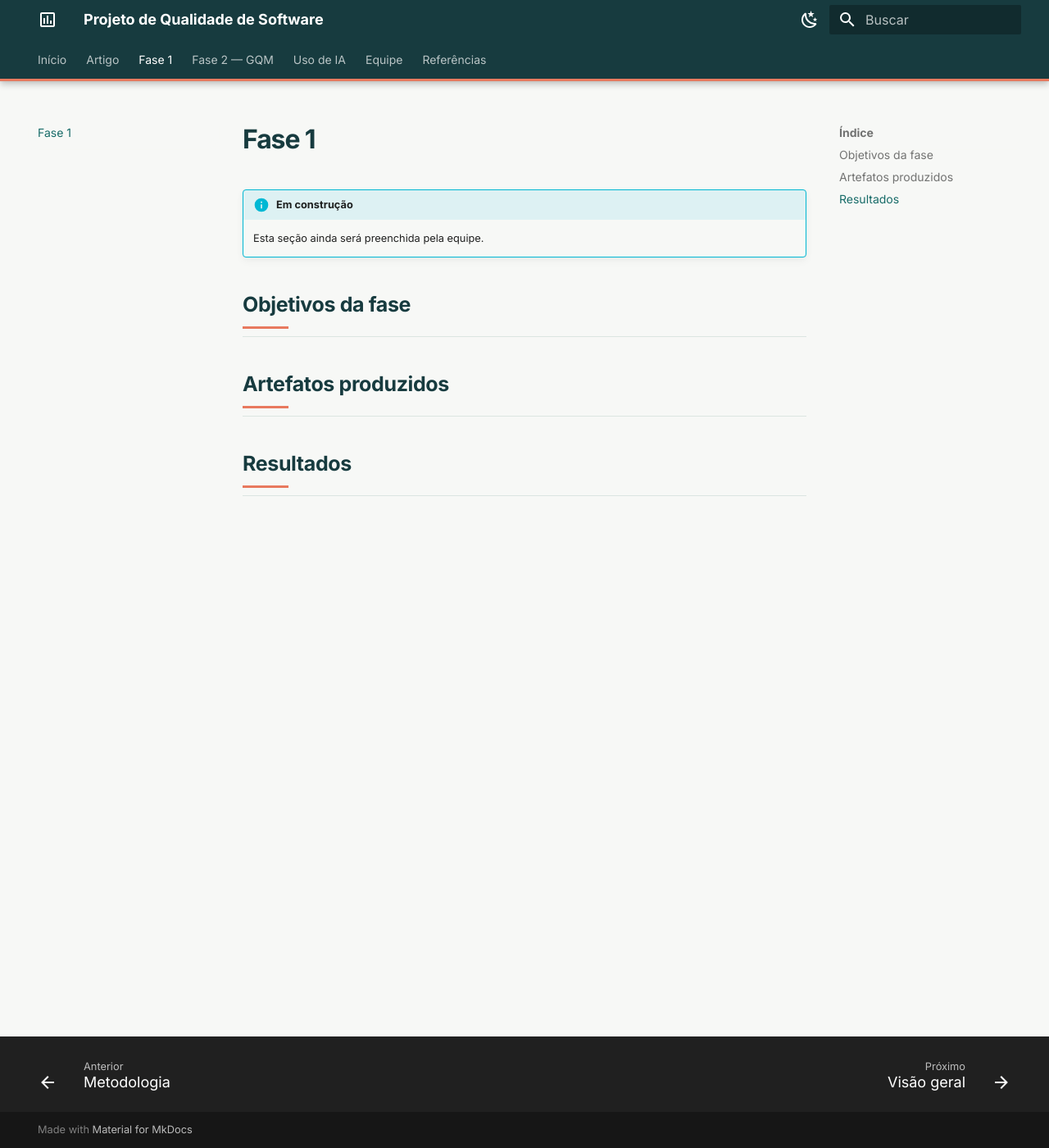
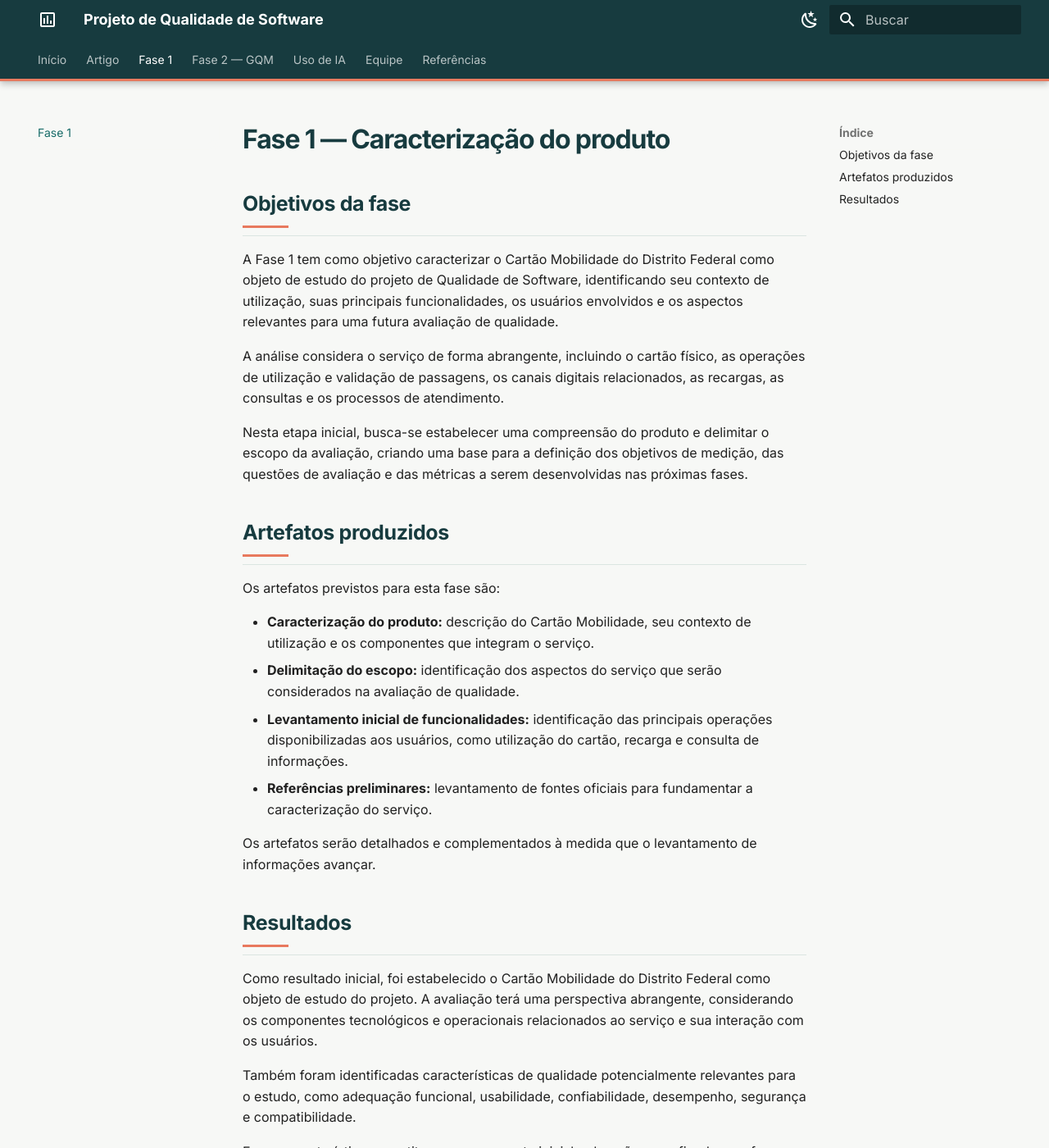
Before and after one commit to FCTE-Qualidade-de-Software-1/2026-2_T01_RUTH_LICHTERMAN, an MkDocs documentation site: the page built from docs/fase-1/index.md, in a window 1280 px wide and 1400 px high. Shown: the whole window at 82% size. Built offline with MkDocs 1.6.1 and Material for MkDocs 9.7.7, drawn with Linux system fonts in a browser that asks for light colours; some of the changed text lies outside the part shown.

Commit message:
docs: ajustes na Fase 1

```diff
--- a/docs/fase-1/index.md
+++ b/docs/fase-1/index.md
@@ -1,16 +1,28 @@
-# Fase 1
-
-!!! info "Em construção"
-    Esta seção ainda será preenchida pela equipe.
+# Fase 1 — Caracterização do produto
 
 ## Objetivos da fase
 
-<!-- O que foi feito na Fase 1. -->
+A Fase 1 tem como objetivo caracterizar o Cartão Mobilidade do Distrito Federal como objeto de estudo do projeto de Qualidade de Software, identificando seu contexto de utilização, suas principais funcionalidades, os usuários envolvidos e os aspectos relevantes para uma futura avaliação de qualidade.
+
+A análise considera o serviço de forma abrangente, incluindo o cartão físico, as operações de utilização e validação de passagens, os canais digitais relacionados, as recargas, as consultas e os processos de atendimento.
+
+Nesta etapa inicial, busca-se estabelecer uma compreensão do produto e delimitar o escopo da avaliação, criando uma base para a definição dos objetivos de medição, das questões de avaliação e das métricas a serem desenvolvidas nas próximas fases.
 
 ## Artefatos produzidos
 
-<!-- Liste e descreva os artefatos, com links. -->
+Os artefatos previstos para esta fase são:
+
+- **Caracterização do produto:** descrição do Cartão Mobilidade, seu contexto de utilização e os componentes que integram o serviço.
+- **Delimitação do escopo:** identificação dos aspectos do serviço que serão considerados na avaliação de qualidade.
+- **Levantamento inicial de funcionalidades:** identificação das principais operações disponibilizadas aos usuários, como utilização do cartão, recarga e consulta de informações.
+- **Referências preliminares:** levantamento de fontes oficiais para fundamentar a caracterização do serviço.
+
+Os artefatos serão detalhados e complementados à medida que o levantamento de informações avançar.
 
 ## Resultados
 
-<!-- Principais resultados e decisões. -->
+Como resultado inicial, foi estabelecido o Cartão Mobilidade do Distrito Federal como objeto de estudo do projeto. A avaliação terá uma perspectiva abrangente, considerando os componentes tecnológicos e operacionais relacionados ao serviço e sua interação com os usuários.
+
+Também foram identificadas características de qualidade potencialmente relevantes para o estudo, como adequação funcional, usabilidade, confiabilidade, desempenho, segurança e compatibilidade.
+
+Essas características constituem uma proposta inicial e deverão ser refinadas conforme o aprofundamento da análise, a disponibilidade de evidências e os requisitos da disciplina. A identificação de possíveis problemas e a elaboração de recomendações dependerão das evidências obtidas durante a avaliação.
```
